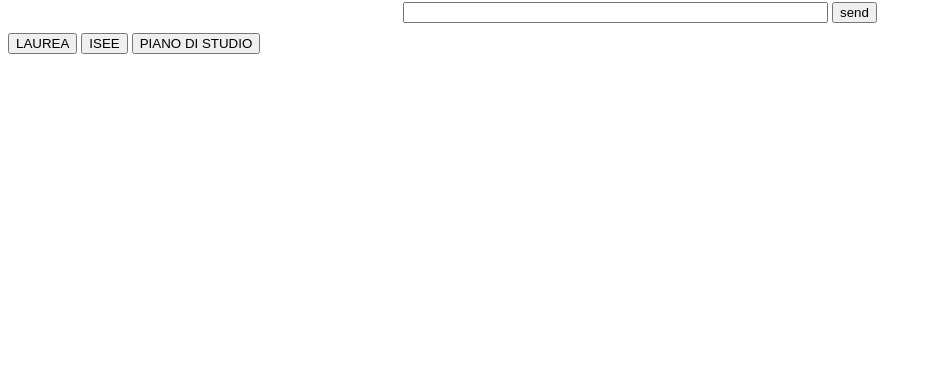
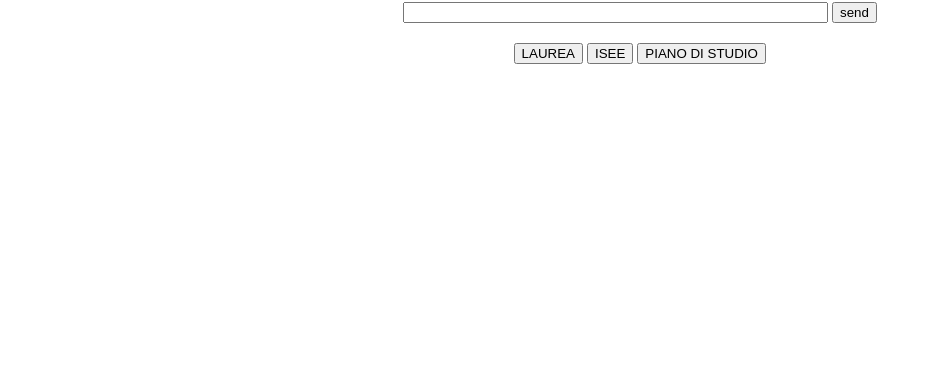
Before and after one commit to Vanes996/ProgettoIngSoft2, a website: page FRONTEND/home.html in a window 1280 px wide. Shown: the part 416-800 px from the top of the page, without its empty margins (0-932 px from the left). Drawn offline with Linux system fonts and the light colour scheme.

Commit message:
css cambiato

```diff
--- a/FRONTEND/style.css
+++ b/FRONTEND/style.css
@@ -15,3 +15,9 @@ div.container1 {
     padding: 10px;
     text-align: center;
 }
+
+div.bottoni{
+    margin: auto;
+    width: 20%;
+    padding: 10px;
+}
```
